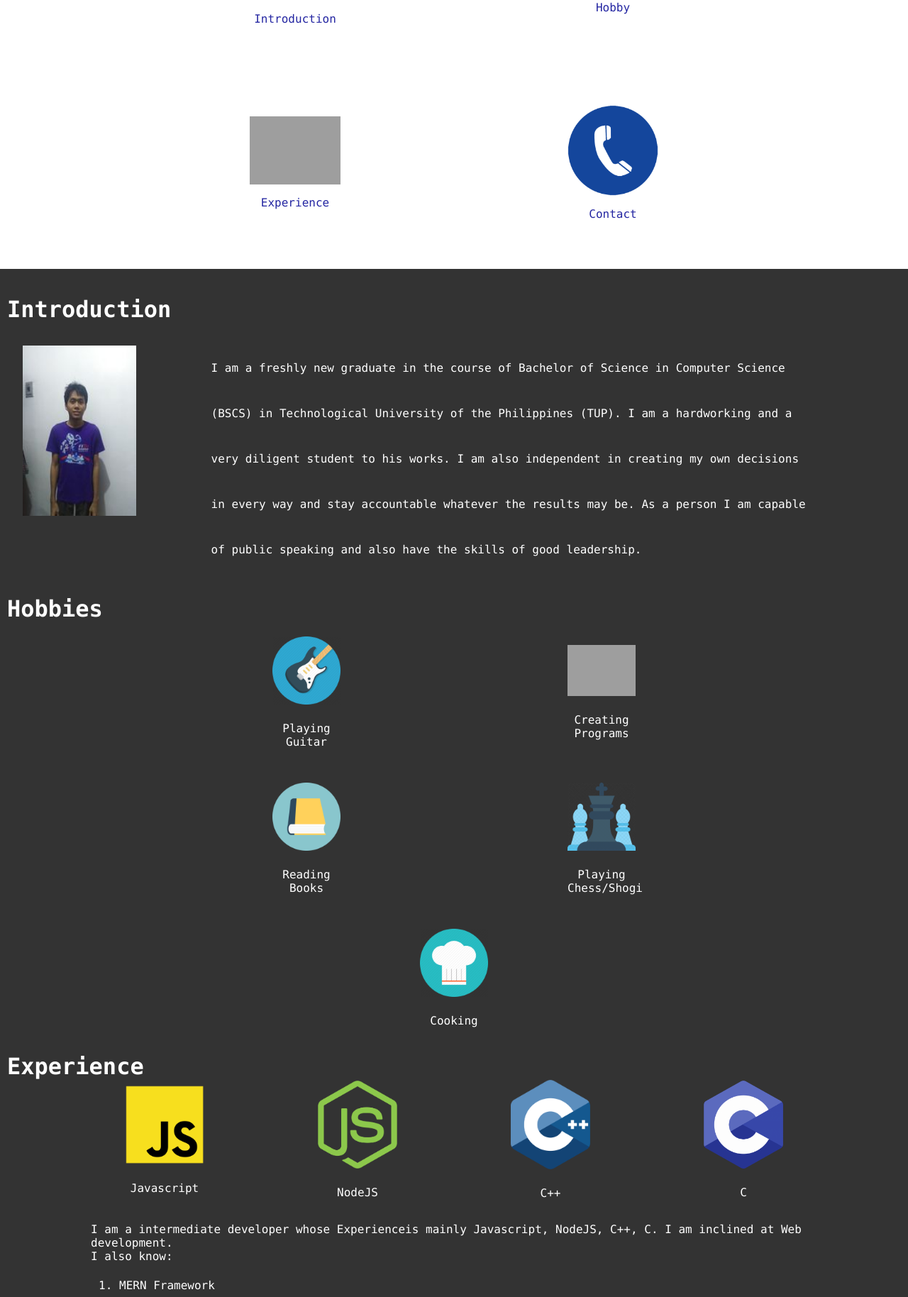
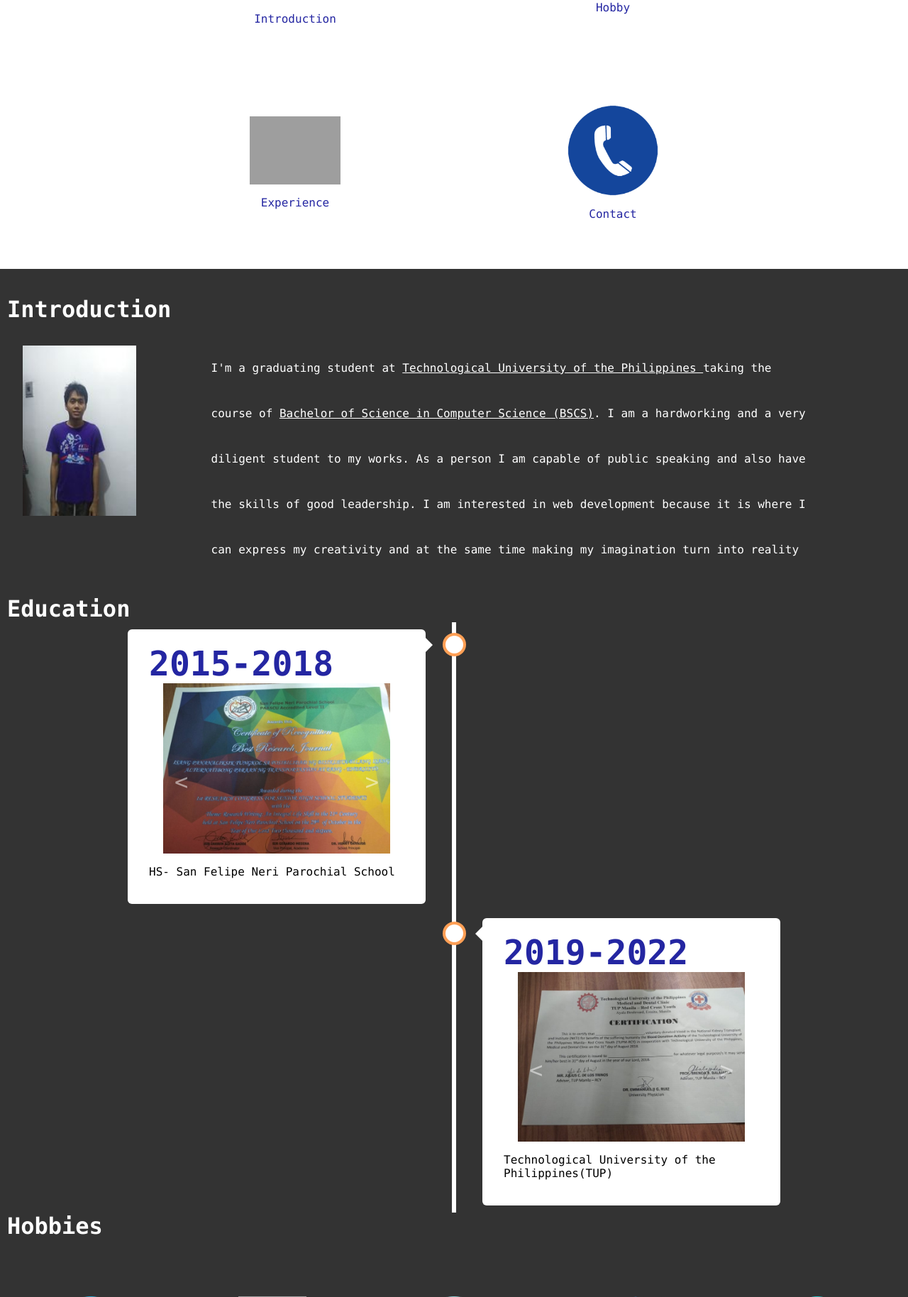
Before and after one commit to nikkithelegendarypokemonster/My-Site, a PHP site: page / in a window 1280 px wide. Shown: the part 1017-2845 px from the top of the page at 71% size. Run offline with PHP 8.4, Linux system fonts and the light colour scheme; grey boxes are pictures that could not be loaded.

Commit message:
3rd changes

```diff
--- a/css/content.css
+++ b/css/content.css
@@ -5,7 +5,6 @@
 
 #content {
   background-color:rgba(0, 0, 0, 0.8);
-  /*margin: 20px;*/
 }
 #introHead>h1 {
   display: block;
@@ -46,7 +45,6 @@
   visibility: hidden;
   width: 100%;
   opacity: 0;
-  /*clip-path: polygon(25% 0%, 100% 0%, 75% 100%, 0% 100%);*/
   height: auto;
   transition: opacity 1s;
 }
@@ -55,7 +53,6 @@
   position: relative;
   visibility: visible;
   width: 10rem;
-  /*clip-path: polygon(25% 0%, 100% 0%, 75% 100%, 0% 100%);*/
   height: auto;
   opacity: 1;
   transition: opacity 1s;
@@ -74,35 +71,16 @@
   margin: 0;
   margin-left: 10px;
 }
-/*
-#hobbyHead>ul {
-  position: relative;
-  list-style-type: decimal;
-  font-size: 1.5rem;
-  line-height: 2rem;
-  column-count: 2;
-  margin: 0 10px 0 10px;
-  padding:0;
-  text-align: center;
-}
-.hobbies {
-  list-style-type: decimal;
-  list-style-position: inside;
-  margin-bottom: 3rem;
-  font-size: 1rem;
-}
-*/
 .hobbyContainer{
-  display: grid;
-  grid-template-columns: auto auto;
-  grid-column-gap: 10em;
-  grid-row-gap: 1em;
-  justify-content: center;
-  align-items: center;
-  margin: 20px;
-
+  display: flex;
+  flex-direction: row;
+  flex-wrap: wrap;
+  justify-content: space-around;
+  margin: 5rem 0;
 }
 .hobbies{
+  display: flex;
+  flex-direction: column;
   text-align: center;
   max-width: 3em;
   height: auto;
@@ -128,6 +106,7 @@ justify-self: center;
   font-size: 1rem;
 }
 .hobbies>img{
+  justify-self:center;
   width: 100%;
   height:100%;
 }
@@ -136,37 +115,66 @@ justify-self: center;
   margin: 0;
   margin-left: 10px;
 }
+/*lang container has cards*/
 .lang_container{
+  display: grid;
+  grid-template-columns: auto auto;
+  grid-column-gap: 2rem;
+  grid-row-gap: 2rem;
+  justify-content: center;
+}
+.lang_container>.lang_items{
+  display: flex;
+  flex-direction: column;
+  width: 13em;
+  margin: 5px;
+  background-color: rgba(255,255,255,0.9);
+  border-radius: 20px;
+}
+.lang_container>.lang_items>img{
+  width: 8rem;
+  height: 8rem;
+  align-self: center;
+}
+.lang_container>.lang_items>p{
+  font-size: 1rem;
+  text-align: center;
+  color: black;
+}
+.lang_container>.lang_items>.progress{
+  font-size: 1rem;
+  color: black;
+  display:inline-block;
+  text-align:left;
+}
+.lang_items>.progress>progress{
+  width:50%;
+  height:5px;
+  background: #1dc146;
+  vertical-align: middle;
+}
+
+/*==========================================================================*/
+.aux{
   display: grid;
   grid-template-columns: auto auto auto auto;
   justify-content: center;
   align-items: center;
   grid-column-gap: 5em;
 }
-.lang_container>.lang_items{
+.aux>.lang_items{
   max-width: 7rem;
   height: auto;
   text-align: center;
 }
-.aux{
-  display: grid;
-  grid-template-columns: auto auto auto ;
-  justify-content: center;
-  align-items: center;
-  grid-column-gap: 5em;
-}
-.aux .lang_items:last-child{
-justify-self: center;
- width: calc(200px - 20px);
- grid-column-start: span 3;
-}
-.lang_container>.lang_items>img{
+.aux>.lang_items>img{
   width:100%;
   height: 100%;
 }
-.lang_container>.lang_items>p{
-  font-size: 0.5em;
+.aux>.lang_items>p{
+  font-size: 1rem;
 }
+/*======================================================================*/
 .exp_desc{
   width: 80%;
   margin: auto;
--- /dev/null
+++ b/css/edu_slider.css
@@ -0,0 +1,128 @@
+.ed_slide_container{
+  width: 20rem;
+  margin:0px auto;
+  height: auto;
+  overflow: hidden;
+  position: relative;
+  opacity: 1;
+  transition: opacity 0.5s ease-in-out;
+}
+.edu_slider:hover{
+  opacity: 0.5;
+  transition: opacity 0.5s ease-in-out;
+}
+.edu_slider{
+  display: flex;
+  flex-direction: row;
+  width:20rem;
+  height:auto;
+}
+.edu_slides{
+  width:100%;
+  height:100%;
+}
+.ed_slide_container #edu_desc{
+  display: block;
+  position: absolute;
+  margin: 0;
+  top:50%;
+  left:50%;
+  transform: translate(-50%, -50%);
+  color: black;
+  opacity: 0;
+  z-index: 13;
+  font-size: 1rem;
+  transition: opacity 0.3s ease;
+}
+.ed_slide_container:hover #edu_desc{
+  opacity: 1;
+  color: black;
+  font-size: 1rem;
+}
+#prev{
+  position: absolute;
+  top:50%;
+  left:5%;
+  color: white;
+  opacity: 0.5;
+  z-index: 12;
+  cursor: pointer;
+}
+#next{
+  position: absolute;
+  top:50%;
+  right: 5%;
+  color: white;
+  opacity: 0.5;
+  z-index: 12;
+  cursor: pointer;
+}
+
+
+/* =============================================================== */
+
+
+.ed_slide_container2{
+  width: 20rem;
+  margin:0px auto;
+  height: auto;
+  overflow: hidden;
+  position: relative;
+  opacity: 1;
+  transition: opacity 0.5s ease-in-out;
+}
+.edu_slider2:hover{
+  opacity: 0.5;
+  transition: opacity 0.5s ease-in-out;
+}
+.edu_slider2{
+  display: flex;
+  flex-direction: row;
+  width:20rem;
+  height:auto;
+}
+.edu_slides2{
+  width:100%;
+  height:100%;
+}
+.ed_slide_container2 #edu_desc2{
+  display: block;
+  position: absolute;
+  margin: 0;
+  top:50%;
+  left:50%;
+  transform: translate(-50%, -50%);
+  color: black;
+  opacity: 0;
+  z-index: 13;
+  font-size: 1rem;
+  transition: opacity 0.3s ease;
+}
+.ed_slide_container2:hover #edu_desc2{
+  opacity: 1;
+  color: black;
+  font-size: 1rem;
+}
+
+
+
+
+
+#prev2{
+  position: absolute;
+  top:50%;
+  left:5%;
+  color: white;
+  opacity: 0.5;
+  z-index: 12;
+  cursor: pointer;
+}
+#next2{
+  position: absolute;
+  top:50%;
+  right: 5%;
+  color: white;
+  opacity: 0.5;
+  z-index: 12;
+  cursor: pointer;
+}
--- /dev/null
+++ b/css/timeline.css
@@ -0,0 +1,96 @@
+/* The actual timeline (the vertical ruler) */
+.timeline {
+  position: relative;
+  max-width: 1000px;
+  margin: 0 auto;
+}
+
+/* The actual timeline (the vertical ruler) */
+.timeline::after {
+  content: '';
+  position: absolute;
+  width: 6px;
+  background-color: white;
+  top: 0;
+  bottom: 0;
+  left: 50%;
+  margin-left: -3px;
+}
+
+/* Container around content */
+.t-container {
+  padding: 10px 40px;
+  position: relative;
+  background-color: inherit;
+  width: 42%;
+}
+
+/* The circles on the timeline */
+.t-container::after {
+  content: '';
+  position: absolute;
+  width: 25px;
+  height: 25px;
+  right: -17px;
+  background-color: white;
+  border: 4px solid #FF9F55;
+  top: 15px;
+  border-radius: 50%;
+  z-index: 1;
+}
+
+/* Place the container to the left */
+.left {
+  left: 0%;
+}
+
+/* Place the container to the right */
+.right {
+  left: 50%;
+}
+
+/* Add arrows to the left container (pointing right) */
+.left::before {
+  content: " ";
+  height: 0;
+  position: absolute;
+  top: 22px;
+  width: 0;
+  z-index: 1;
+  right: 30px;
+  border: medium solid white;
+  border-width: 10px 0 10px 10px;
+  border-color: transparent transparent transparent white;
+}
+
+/* Add arrows to the right container (pointing left) */
+.right::before {
+  content: " ";
+  height: 0;
+  position: absolute;
+  top: 22px;
+  width: 0;
+  z-index: 1;
+  left: 30px;
+  border: medium solid white;
+  border-width: 10px 10px 10px 0;
+  border-color: transparent white transparent transparent;
+}
+
+/* Fix the circle for containers on the right side */
+.right::after {
+  left: -16px;
+}
+
+/* The actual content */
+.t-content {
+  padding: 20px 30px;
+  background-color: white;
+  position: relative;
+  border-radius: 6px;
+}
+
+.t-content>p {
+  color:black;
+  font-size: 1rem;
+}
--- a/index.html
+++ b/index.html
@@ -10,7 +10,11 @@
   <link rel="stylesheet" href="./css/title.css">
   <link rel="stylesheet" href="./css/mid.css">
   <link rel="stylesheet" href="./css/content.css">
+  <link rel="stylesheet" href="./css/timeline.css">
+  <link rel="stylesheet" href="./css/edu_slider.css">
   <script src="./js/scroll.js" charset="utf-8" defer></script>
+  <script src="./js/edu.js" charset="utf-8" defer></script>
+    <script src="./js/edu2.js" charset="utf-8" defer></script>
   <script src="./js/slide.js" charset="utf-8" defer></script>
   <!--<script src="./js/color_mapping.js" charset="utf-8" defer></script>-->
 </head>
@@ -52,17 +56,19 @@
           </p>
           <div id="contactHead" class="contact_container">
             <p id="contactHead" class="text_desc">Contact me:</p>
-            <div class="contact">
-              <a href="https://www.facebook.com/profile.php?id=100069311299368">
+            <div class="contact_items">
+              <div class="item">
+                <a class="c_link" href="https://www.facebook.com/profile.php?id=100069311299368">
                   <img src="./image/fb.png" alt="">
-                <p class="text_desc">Facebook</p>
+                  <p>Facebook</p>
                 </a>
               </div>
-            <div class="contact">
-              <a href="https://github.com/nikkithelegendarypokemonster">
+              <div class="item">
+                <a class="c_link" href="https://github.com/nikkithelegendarypokemonster">
                   <img src="./image/github.png" alt="">
-                <p class="text_desc">Github</p>
+                  <p>Github</p>
                 </a>
+              </div>
             </div>
           </div>
         </div>
@@ -116,13 +122,58 @@
         </div>
         <div class="intro_desc">
           <p>
-            I am a freshly new graduate in the course of Bachelor of Science in Computer Science (BSCS)
-            in Technological University of the Philippines (TUP). I am a hardworking and a very diligent
-            student to his works. I am also independent in creating my own decisions in every way and
-            stay accountable whatever the results may be.
-            As a person I am capable of public speaking and also have the skills of good leadership.
+            I'm a graduating student at
+             <u>Technological University of the Philippines </u>
+             taking the course of
+            <u>  Bachelor of Science in Computer Science (BSCS)</u>.
+I am a hardworking and a very diligent student to my works. As a person I am capable of public speaking and also have the skills of good leadership.
+I am interested in web development because it is where I can express my creativity and at the same time making my imagination turn into reality
+
           </p>
         </div>
+      </div>
+      <h1>Education</h1>
+      <div class="educ_container">
+
+        <div class="timeline">
+          <div class="t-container left">
+            <div class="t-content">
+              <h2>2015-2018</h2>
+              <div class="ed_slide_container">
+                <i id="prev" class="edu_btn"> < </i>
+                  <i id="next" class="edu_btn"> > </i>
+                  <p id="edu_desc">Helloo</p>
+                <div class="edu_slider">
+                  <img class="edu_slides" src="./image/sfnps/slide1.jpg" alt="" name="Best in Research">
+                  <img class="edu_slides" src="./image/sfnps/slide2.jpg" alt="" name="Best Speaker">
+                  <img class="edu_slides" src="./image/sfnps/slide3.jpg" alt="" name="Best in Video Editing">
+                  <img class="edu_slides" src="./image/sfnps/slide4.jpg" alt="" name="Academic High Honors">
+                  <img class="edu_slides" src="./image/sfnps/slide5.jpg" alt="" name="Best in Oral Defense">
+                  <img class="edu_slides" src="./image/sfnps/slide16.jpg" alt="" name="ROBOCUP Attendance 2017">
+                </div>
+              </div>
+              <p>HS- San Felipe Neri Parochial School</p>
+            </div>
+          </div>
+          <div class="t-container right">
+            <div class="t-content">
+              <h2>2019-2022</h2>
+              <div class="ed_slide_container2">
+                <i id="prev2" class="edu_btn"> < </i>
+                  <i id="next2" class="edu_btn"> > </i>
+                  <p id="edu_desc2">Helloo</p>
+                <div class="edu_slider2">
+                  <img class="edu_slides2" src="./image/tup/slide1.jpg" alt="" name="Certificate of Blood Donor">
+                  <img class="edu_slides2" src="./image/tup/slide2.jpg" alt="" name="Attendance Cybersecurity 101 Seminar">
+                  <img class="edu_slides2" src="./image/tup/slide3.jpg" alt="" name="Attendance Networking with CISCO ">
+                  <img class="edu_slides2" src="./image/tup/slide4.jpg" alt="" name="Meralco foundation Training Certificate">
+                </div>
+              </div>
+              <p>Technological University of the Philippines(TUP)</p>
+            </div>
+          </div>
+        </div>
+
       </div>
     </div>
     <div id="hobbyHead" class="hobby">
@@ -161,24 +212,53 @@
     <div id="expHead" class="exp">
       <!--Experience Content show languages i have learned-->
       <h1>Experience</h1>
+
       <div class="lang_container">
+
         <div class="lang_items">
           <img src="./image/java.png" alt="">
           <p>Javascript</p>
+          <!--put here experience bar and brief explanation-->
+          <p class="progress">Level: <progress value="75" max="100"></progress> </p>
+          <p>- I am quite an intermediate user in using Javascript
+            Language. I created many projects using this usually React Application's.
+          </p>
         </div>
+
         <div class="lang_items">
           <img src="./image/node.png" alt="">
           <p>NodeJS</p>
+          <p class="progress">Level: <progress value="65" max="100"></progress> </p>
+          <p>- I am quite an intermediate user in using NodeJS.
+            I use this with Express Framework to build my backend.
+            I can do Routing, Setting up Node Server, using CORS and Helmet,
+            Basic JWT Authentication and etc.
+          </p>
         </div>
+
         <div class="lang_items">
           <img src="./image/c++.png" alt="">
           <p>C++</p>
+          <p class="progress">Level: <progress value="65" max="100"></progress> </p>
+          <p>- I am quite an experienced user in using C++.
+            Since 2019 I have been continously using C++ for practicing
+            my logic formulation and creating console games using C++.
+          </p>
         </div>
+
         <div class="lang_items">
           <img src="./image/c.png" alt="">
           <p>C</p>
+          <p class="progress">Level: <progress value="95" max="100"></progress> </p>
+          <p>- I am quite an experienced user in using C.
+            Its my first programming language so my proficiency level
+            is quite good and I am very familiar with its structure and i know
+            how to use its libraries.
+          </p>
         </div>
+
       </div>
+
       <div class="exp_desc">
         <p>I am a intermediate developer whose Experienceis mainly Javascript, NodeJS,
           C++, C. I am inclined at Web development. <br>I also know:</br>
@@ -188,9 +268,11 @@
           <li>Agile Development</li>
           <li>Google API</li>
           <li>Office Products</li>
+          <li>Mongo DB</li>
+          <li>Express Framework</li>
         </ul>
         <p>My other Auxiliary Skills are:</p>
-                    <div class="lang_container aux">
+        <div class="aux">
           <div class="lang_items">
             <img src="./image/html.png" alt="">
             <p>HTML</p>
```
Also changed, not shown: css/header.css (+16 -13 lines), js/edu.js (added, +38 -0 lines), js/edu2.js (added, +44 -0 lines), js/scroll.js (+5 -8 lines), js/slide.js (+14 -17 lines), image/sfnps/slide1.jpg (added), image/sfnps/slide16.jpg (added), image/sfnps/slide2.jpg (added), image/sfnps/slide3.jpg (added), image/sfnps/slide4.jpg (added), image/sfnps/slide5.jpg (added), image/tup/slide1.jpg (added), image/tup/slide2.jpg (added), image/tup/slide3.jpg (added), 1 more files. Lines whose indentation alone changed are shown as unchanged.
